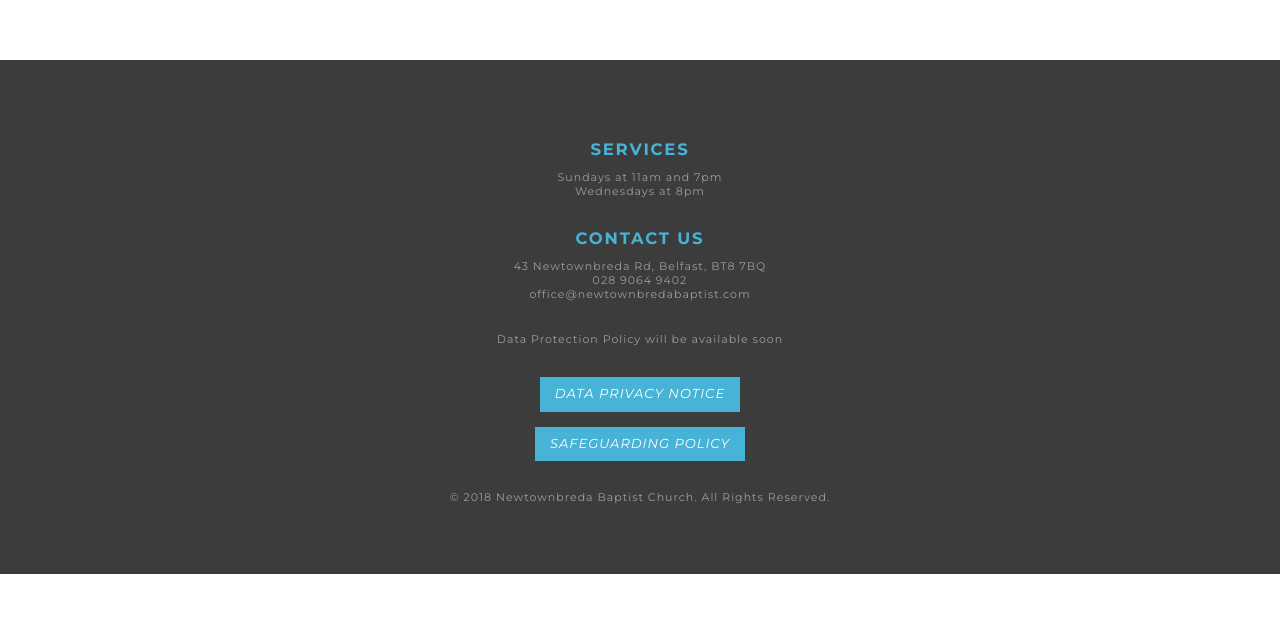
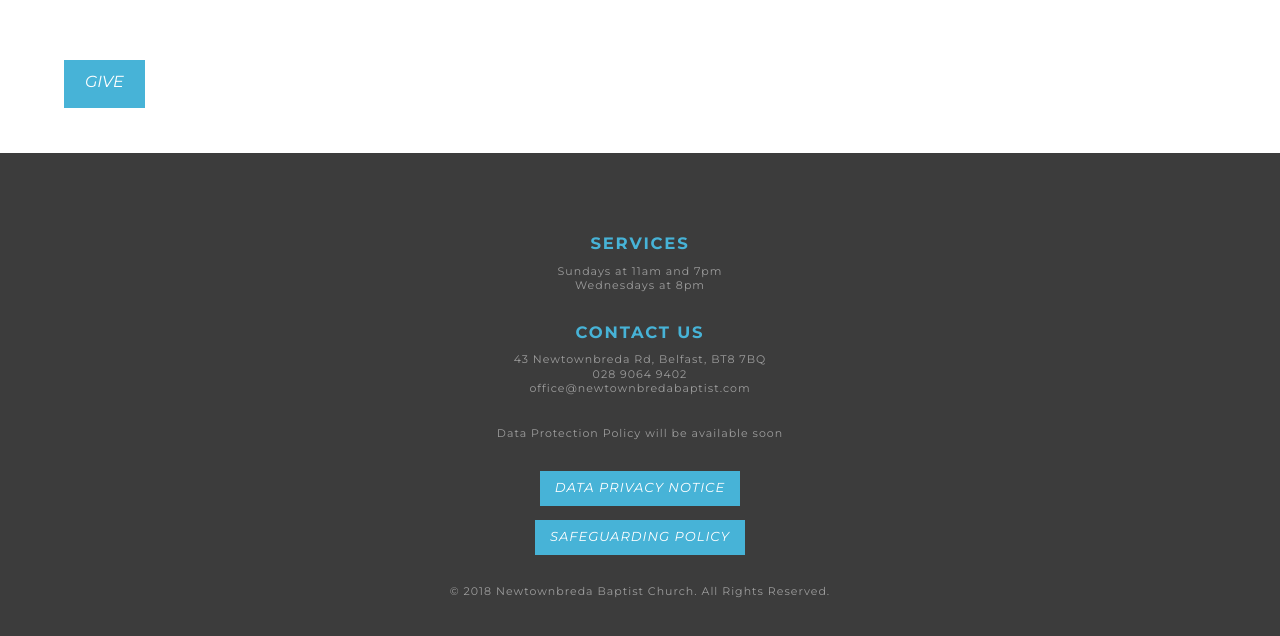
Before and after one commit to dlindsay-dev/nbc-live, a plain HTML site: page index.html in a window 1280 px wide. Shown: the part 1396-2032 px from the top of the page. Before the commit the page ends 1970 px from the top, so only its background shows below. Drawn offline with Linux system fonts and the light colour scheme; a script that the page names is missing.

Commit message:
Add give button to live stream page

```diff
--- a/index.html
+++ b/index.html
@@ -869,8 +869,12 @@
                           src="https://yourstreamlive.com/embed/live/161?&#038;responsive=yes&#038;aspect_ratio=16:9"></script>
                       </div>
                     </div>
+                    <a class="x-btn x-btn-global" href="https://www.newtownbredabaptist.com/give/" data-options="thumbnail: ''">Give</a>
                   </div>
                 </div>
+              </div>
+              <div id="x-section-3" class="x-section"
+                style="margin: 0px;padding: 0px 0px 45px; background-color: transparent;">
               </div>
             </div>
           </div>
```
